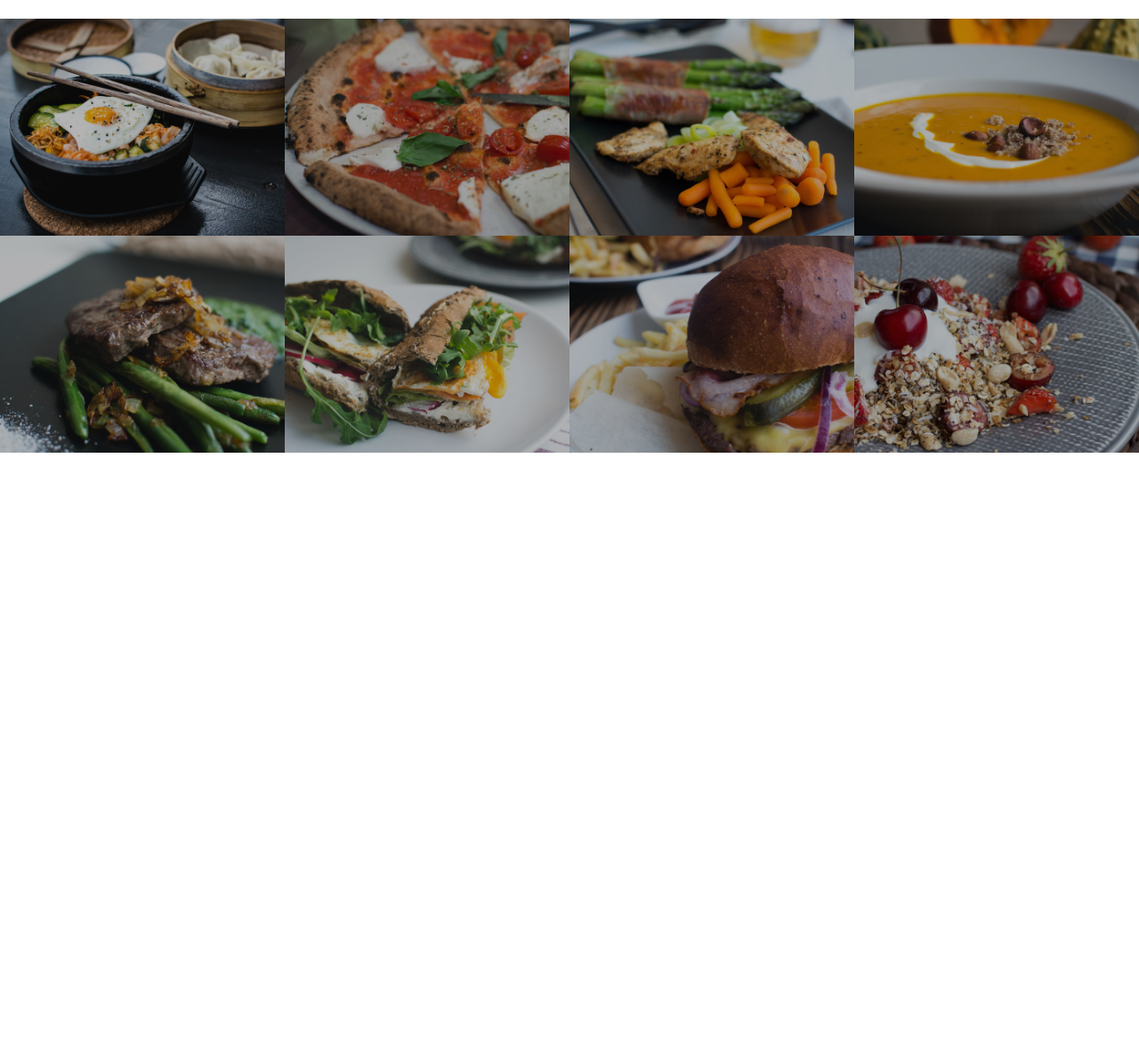
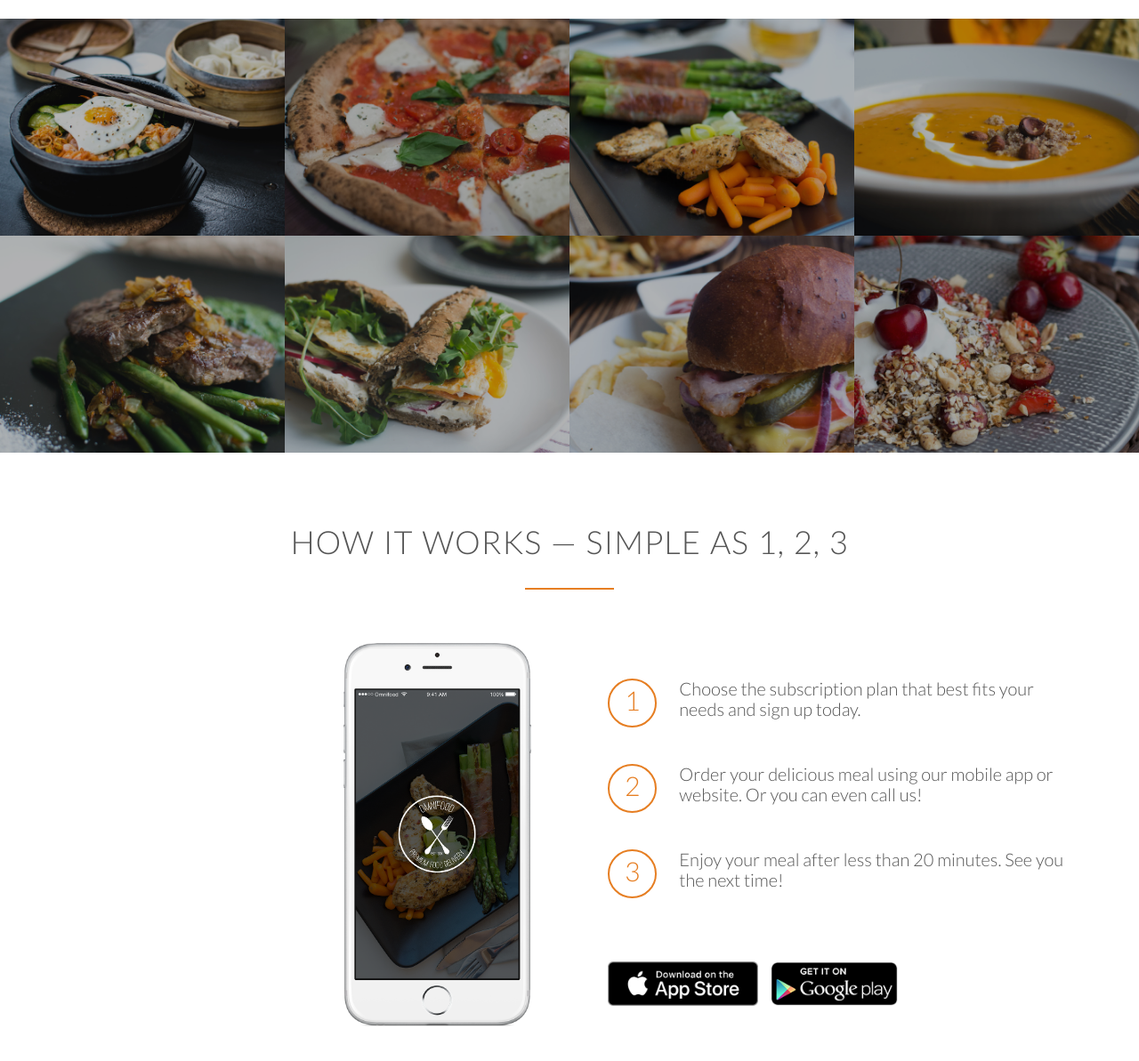
Before and after one commit to forsonem/omnifood, a plain HTML site: page index.html in a window 1280 px wide. Shown: the part 1489-2682 px from the top of the page at 89% size. Before the commit the page ends 1998 px from the top, so only its background shows below. Drawn offline with Linux system fonts and the light colour scheme; files whose address does not match are found by name.

Commit message:
how it works part 1

```diff
--- a/index.html
+++ b/index.html
@@ -58,7 +58,7 @@
         </section>
 
         <section class="section-meals">
-            <ul class="meals-showcase">
+            <ul class="meals-showcase clearfix">
                 <li>
                     <figure class="meal-photo">
                         <img src="resources/img/1.jpg" alt="Korean bibimbap with egg and vegetables">
@@ -80,7 +80,7 @@
                     </figure>
                 </li>
             </ul>
-            <ul class="meals-showcase">
+            <ul class="meals-showcase clearfix">
                 <li>
                     <figure class="meal-photo">
                         <img src="resources/img/5.jpg" alt="Paleo beef steak with vegetables">
@@ -104,6 +104,41 @@
             </ul>
         </section>
 
+        <section class="section-steps">
+            <div class="row">
+                <h2>How it works &mdash; Simple as 1, 2, 3</h2>
+            </div>
+            <div class="row">
+                <div class="col span-1-of-2 steps-box">
+                    <img src="resources\img\app-iPhone.png" alt="Omni food app iPhone" class="app-screen">
+                </div>
+                <div class="col span-1-of-2 steps-box">
+                    <div class="works-step">
+                        <div>1</div>
+                        <p>Choose the subscription plan that best fits your needs and sign up today.</p>
+                    </div>
+                    <div class="works-step">
+                        <div>2</div>
+                        <p>Order your delicious meal using our mobile app or website. Or you can even call us!</p>
+                    </div>
+                    <div class="works-step">
+                        <div>3</div>
+                        <p>Enjoy your meal after less than 20 minutes. See you the next time!</p>
+                    </div>
+
+                    <a href="#" class="btn-app"><img src="resources\img\download-app-apple.png"  alt="App Store Button"></a>
+                    <a href="#" class="btn-app"><img src="resources\img\download-app-android.png"  alt="Play Store Button"></a>
+                </div>
+            </div>
+
+        </section>
     </body>
+</html>
 
-</html>
+<!-- Title: How it works - Simple as 1, 2, 3
+
+1.	Choose the subscription plan that best fits your needs and sign up today.
+2.	Order your delicious meal using our mobile app or website. Or you can even call us!
+3.	Enjoy your meal after less than 20 minutes. See you the next time!
+
+ -->
--- a/resources/css/style.css
+++ b/resources/css/style.css
@@ -18,6 +18,16 @@ html {
     text-rendering: optimizeLegibility;
 }
 
+.clearfix {zoom: 1;}
+.clearfix:after{
+    content: '.';
+    clear: both;
+    display: block;
+    height: 0;
+    visibility:hidden ;
+
+}
+
 /* ---------------------------------------------------------------- */
 /* REUSABLE COMPONENTS */
 /* ---------------------------------------------------------------- */
@@ -35,9 +45,6 @@ section{
 .box{
     padding: 1%;
 }
-
-
-
 /* ---------------------------------------------------------------- */
 /* HEADINGS */
 /* ---------------------------------------------------------------- */
@@ -244,3 +251,48 @@ header{
     opacity: 1;
     transform: scale(1.03);
 }
+
+/* ---------------------------------------------------------------- */
+/* HOW IT WORKS */
+/* ---------------------------------------------------------------- */
+
+
+
+.steps-box:first-child{
+    margin-top: 30px;
+    padding-right: 3%;
+    text-align: right;
+}
+.steps-box:last-child{
+    margin-top: 70px;
+    padding-left: 3%;
+}
+.app-screen{
+    width: 40%;
+}
+.works-step{
+    margin-bottom: 50px;
+}
+.works-step:last-of-type{
+    margin-bottom: 80px;
+}
+
+.works-step div{
+    color: #e67e22;
+    border: 2px solid #e67e22;
+    display: inline-block;
+    border-radius: 50%;
+    height: 55px;
+    width: 55px;
+    text-align: center;
+    padding: 5px;
+    float: left;
+    font-size: 150%;
+    margin-right: 25px;
+}
+
+.btn-app img{
+    height: 50px;
+    width: auto;
+    margin-right: 10px;
+}
```
Also changed, not shown: resources/img/download-app-apple.png (added), resources/img/download-app.svg (added), 1 other file.
